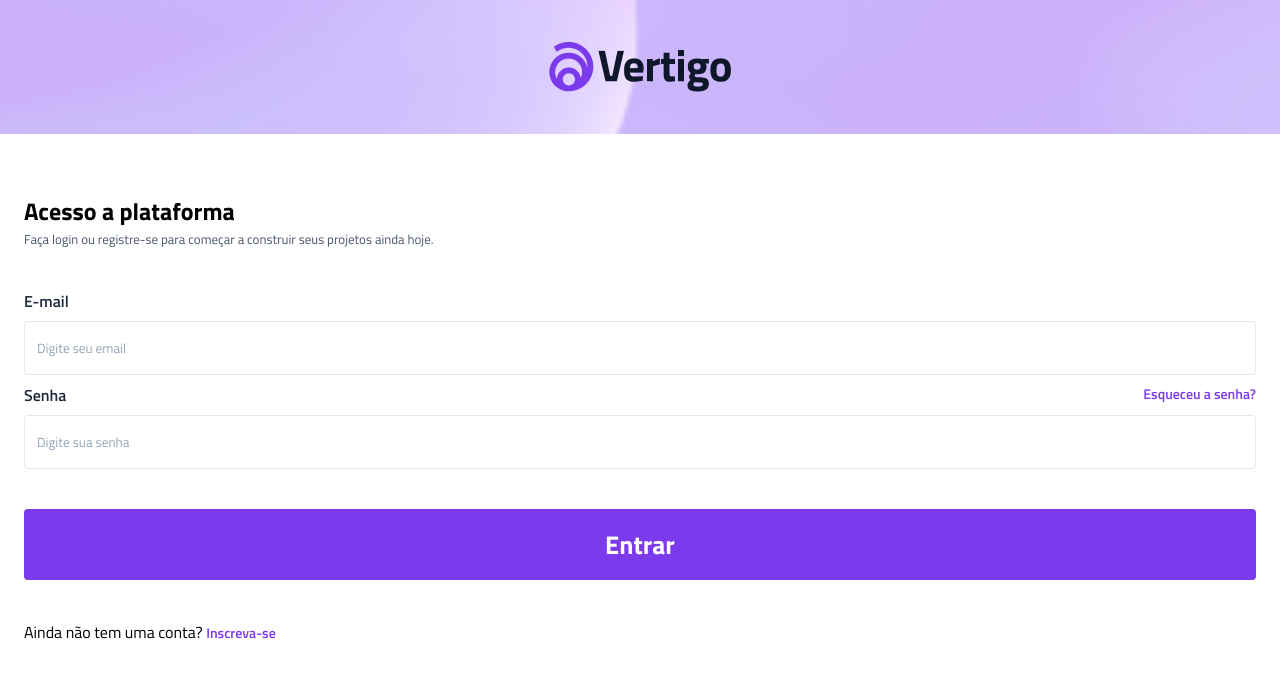
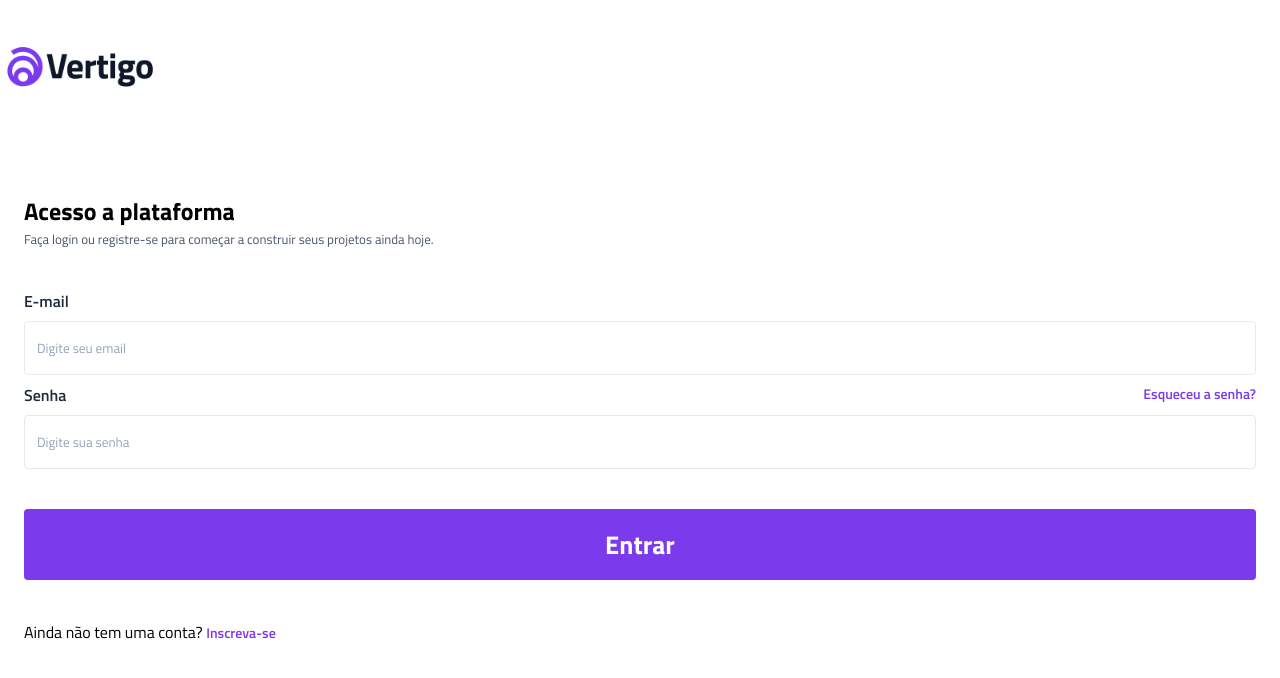
Before and after one commit to LAriSSAsilvestre/projeto-vertigo, a plain HTML site: page index.html in a window 1280 px wide. Drawn offline with Linux system fonts and the light colour scheme.

Commit message:
primeiros ajustes no desktop

```diff
--- a/style.css
+++ b/style.css
@@ -119,3 +119,14 @@ main {
     font-weight: 700;
     font-size: 1rem;
  }
+
+ @media(min-width:1000px) {
+    header{
+        background: none;
+        justify-content: flex-start;
+    }
+    header img {
+        width: 10rem;
+
+    }
+ }
```
